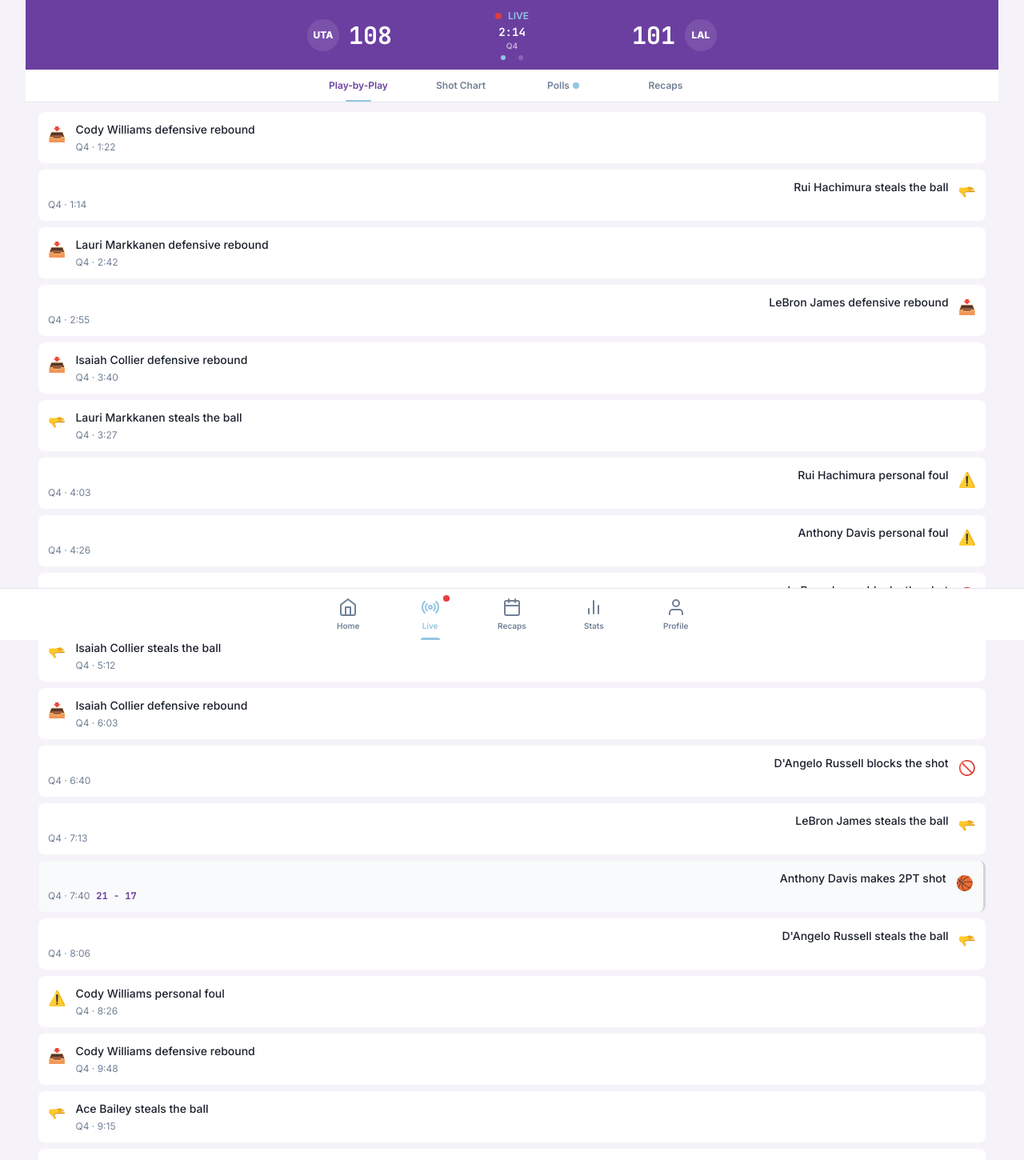
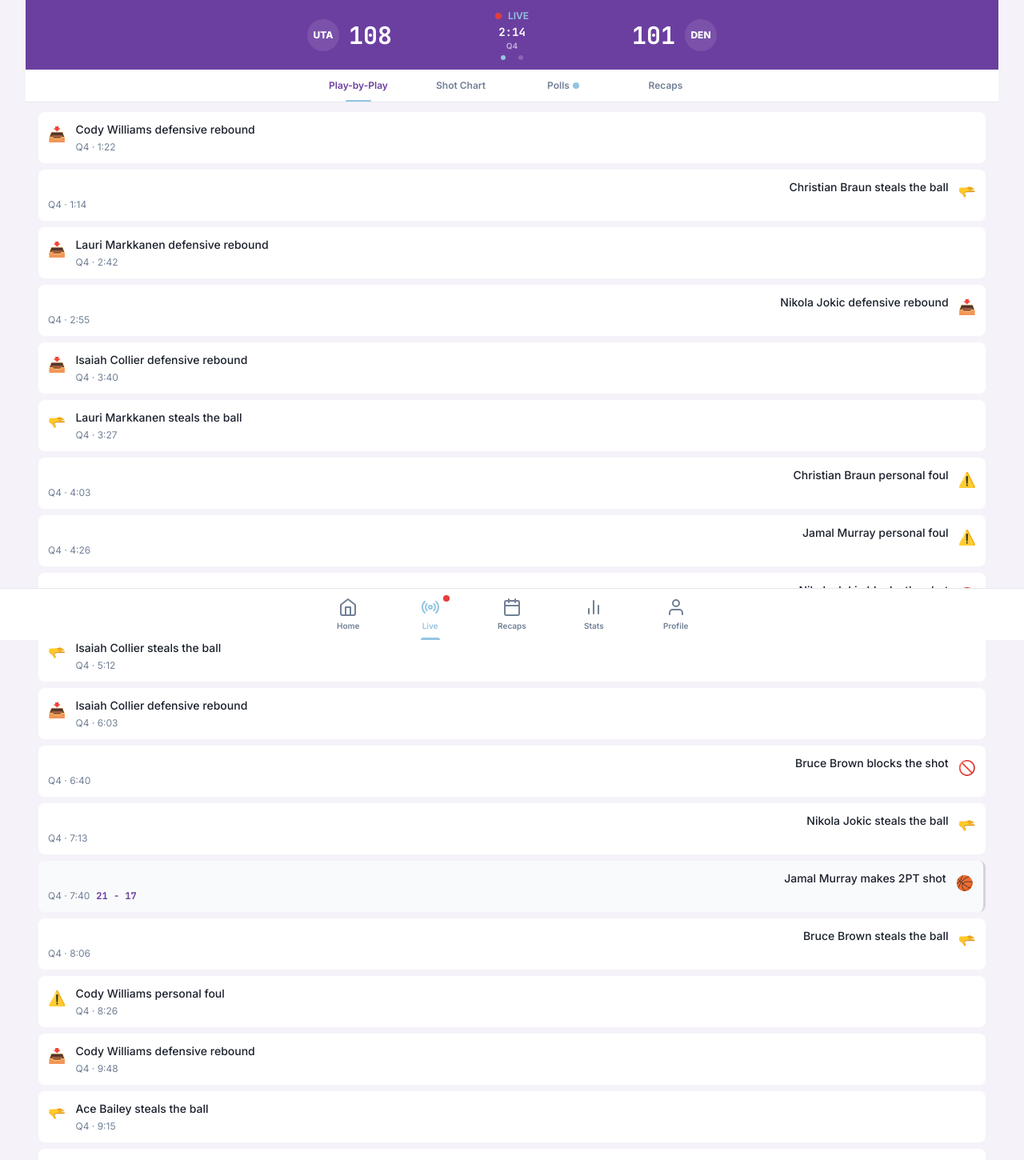
Before and after one commit to EthanCobler/Utah-Jazz-Hackathon, a Next.js app: page /live in a window 1280 px wide. Shown: the top 1450 px of the page at 80% size. Built offline with nearby package versions, Linux system fonts and the light colour scheme.

Commit message:
Updated Opposing Team

```diff
--- a/src/app/page.tsx
+++ b/src/app/page.tsx
@@ -15,12 +15,12 @@
   const { isAuthenticated } = useAuth();
 
   const nextGame = {
-    opponent: "Los Angeles Lakers",
-    opponentAbbr: "LAL",
+    opponent: "Denver Nuggets",
+    opponentAbbr: "DEN",
     date: "Tonight",
     time: "7:00 PM MT",
-    record: "32-26",
-    opponentRecord: "38-20",
+    record: "18-42",
+    opponentRecord: "37-24",
   };
 
   const lastGame = mockGameRecaps[mockGameRecaps.length - 1];
--- a/src/components/Scoreboard.tsx
+++ b/src/components/Scoreboard.tsx
@@ -116,7 +116,7 @@
           </motion.div>
           <div className="text-center">
             <div className="w-10 h-10 bg-white/10 rounded-full flex items-center justify-center">
-              <span className="text-xs font-extrabold">LAL</span>
+              <span className="text-xs font-extrabold">DEN</span>
             </div>
           </div>
         </div>
--- a/src/data/mock.ts
+++ b/src/data/mock.ts
@@ -12,13 +12,13 @@
   { id: 8, name: "Brice Sensabaugh", number: "28", position: "SF", ppg: 12.8, rpg: 3.0, apg: 1.5, image: "BS" },
 ];
 
-// Opponent Players (Lakers)
+// Opponent Players (Nuggets)
 export const opponentPlayers: Player[] = [
-  { id: 101, name: "LeBron James", number: "23", position: "SF", ppg: 24.8, rpg: 7.1, apg: 8.2, image: "LJ" },
-  { id: 102, name: "Anthony Davis", number: "3", position: "PF", ppg: 26.1, rpg: 11.5, apg: 3.1, image: "AD" },
-  { id: 103, name: "Austin Reaves", number: "15", position: "SG", ppg: 17.4, rpg: 4.3, apg: 5.6, image: "AR" },
-  { id: 104, name: "D'Angelo Russell", number: "1", position: "PG", ppg: 14.2, rpg: 3.1, apg: 6.3, image: "DR" },
-  { id: 105, name: "Rui Hachimura", number: "28", position: "PF", ppg: 12.8, rpg: 5.2, apg: 1.4, image: "RH" },
+  { id: 101, name: "Nikola Jokic", number: "15", position: "C", ppg: 24.8, rpg: 7.1, apg: 8.2, image: "NJ" },
+  { id: 102, name: "Jamal Murray", number: "27", position: "G", ppg: 26.1, rpg: 11.5, apg: 3.1, image: "JM" },
+  { id: 103, name: "Aaron Gordon", number: "32", position: "F", ppg: 17.4, rpg: 4.3, apg: 5.6, image: "AG" },
+  { id: 104, name: "Bruce Brown", number: "11", position: "G", ppg: 14.2, rpg: 3.1, apg: 6.3, image: "BB" },
+  { id: 105, name: "Christian Braun", number: "00", position: "G", ppg: 12.8, rpg: 5.2, apg: 1.4, image: "CB" },
 ];
 
 // Generate shot chart data
@@ -158,7 +158,7 @@
     question: "Will the Jazz hold their lead at halftime?",
     options: [
       { id: "o1", label: "Yes, Jazz hold", votes: 2134 },
-      { id: "o2", label: "No, Lakers take it", votes: 1567 },
+      { id: "o2", label: "No, Nuggets take it", votes: 1567 },
     ],
     status: "completed",
     correctOptionId: "o1",
@@ -186,7 +186,7 @@
     question: "Player of the Half?",
     options: [
       { id: "o1", label: "Lauri Markkanen", votes: 3245 },
-      { id: "o2", label: "LeBron James", votes: 2890 },
+      { id: "o2", label: "Nikola Jokic", votes: 2890 },
       { id: "o3", label: "Keyonte George", votes: 1234 },
     ],
     status: "completed",
@@ -213,8 +213,8 @@
     quarter: 1,
     time: "0:45",
     significance: 7,
-    title: "Kessler Swats LeBron",
-    description: "Walker Kessler emphatically blocks LeBron James at the rim on a fast break, sending the ball into the third row. The Jazz transition immediately and Sexton finishes with a floater in the lane.",
+    title: "Kessler Swats Murray",
+    description: "Walker Kessler emphatically blocks Jamal Murray at the rim on a fast break, sending the ball into the third row. The Jazz transition immediately and George finishes with a floater in the lane.",
     playerName: "Walker Kessler",
   },
   {
@@ -223,7 +223,7 @@
     time: "8:15",
     significance: 9,
     title: "George's Explosive Run",
-    description: "Keyonte George scores 8 consecutive points in a two-minute span, including back-to-back pull-up threes that push the Jazz lead to 12. The Lakers call a timeout to stop the bleeding.",
+    description: "Keyonte George scores 8 consecutive points in a two-minute span, including back-to-back pull-up threes that push the Jazz lead to 12. The Nuggets call a timeout to stop the bleeding.",
     playerName: "Keyonte George",
   },
   {
@@ -240,9 +240,9 @@
     quarter: 3,
     time: "5:22",
     significance: 8,
-    title: "Lakers Storm Back",
-    description: "LeBron James finds Anthony Davis for a thunderous alley-oop, completing a 10-2 Lakers run that cuts the lead to just 2 points. The momentum has completely shifted.",
-    playerName: "LeBron James",
+    title: "Nuggets Storm Back",
+    description: "Nikola Jokic finds Aaron Gordon for a thunderous alley-oop, completing a 10-2 Nuggets run that cuts the lead to just 2 points. The momentum has completely shifted.",
+    playerName: "NIkola Jokic",
   },
   {
     id: "km-6",
@@ -250,7 +250,7 @@
     time: "0:15",
     significance: 9,
     title: "Clutch Markkanen Three",
-    description: "With the shot clock winding down, Markkanen rises over Rui Hachimura and buries a deep three-pointer to beat the third-quarter buzzer, pushing the lead back to 7.",
+    description: "With the shot clock winding down, Markkanen rises over Christian Braun and buries a deep three-pointer to beat the third-quarter buzzer, pushing the lead back to 7.",
     playerName: "Lauri Markkanen",
   },
   {
@@ -259,7 +259,7 @@
     time: "2:15",
     significance: 10,
     title: "Dagger by Keyonte George",
-    description: "Keyonte George crosses over D'Angelo Russell, steps into a pull-up three from 28 feet, and splashes it to put the Jazz up 9 with 2:15 remaining. The Delta Center crowd is on their feet—the game is all but sealed.",
+    description: "Keyonte George crosses over Nikola Jokic, steps into a pull-up three from 28 feet, and splashes it to put the Jazz up 9 with 2:15 remaining. The Delta Center crowd is on their feet—the game is all but sealed.",
     playerName: "Keyonte George",
   },
 ];
```
